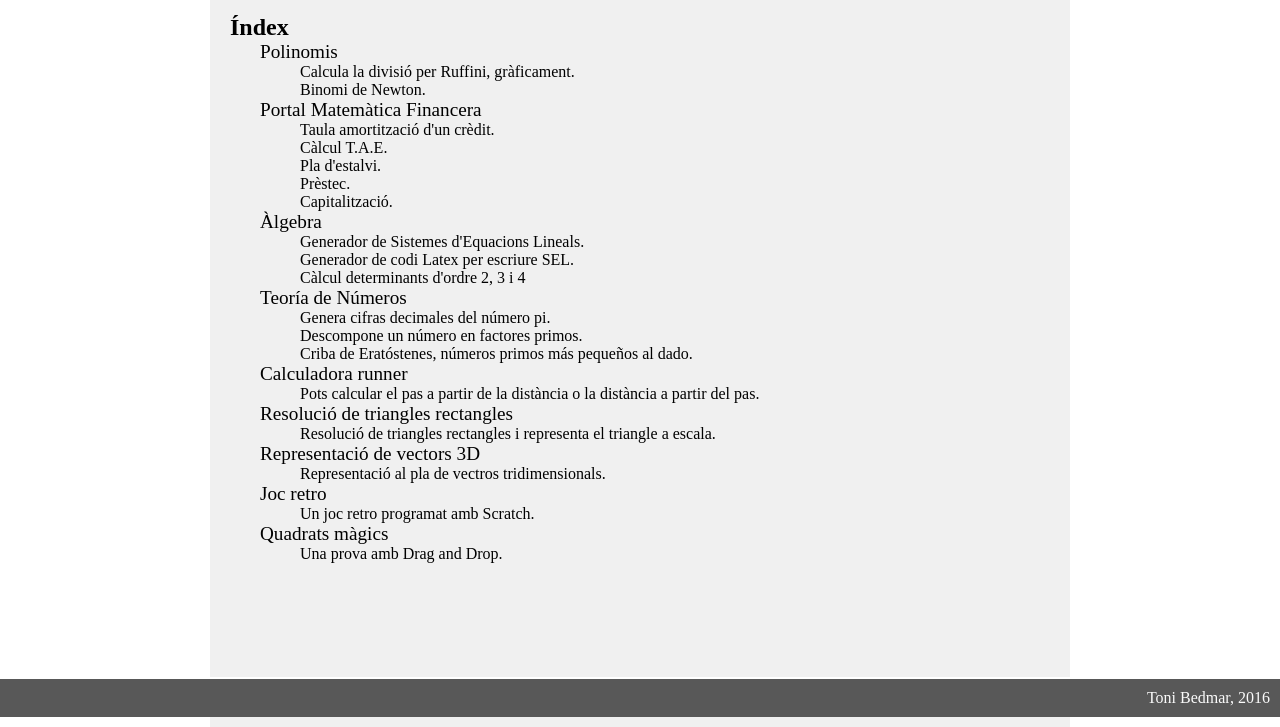
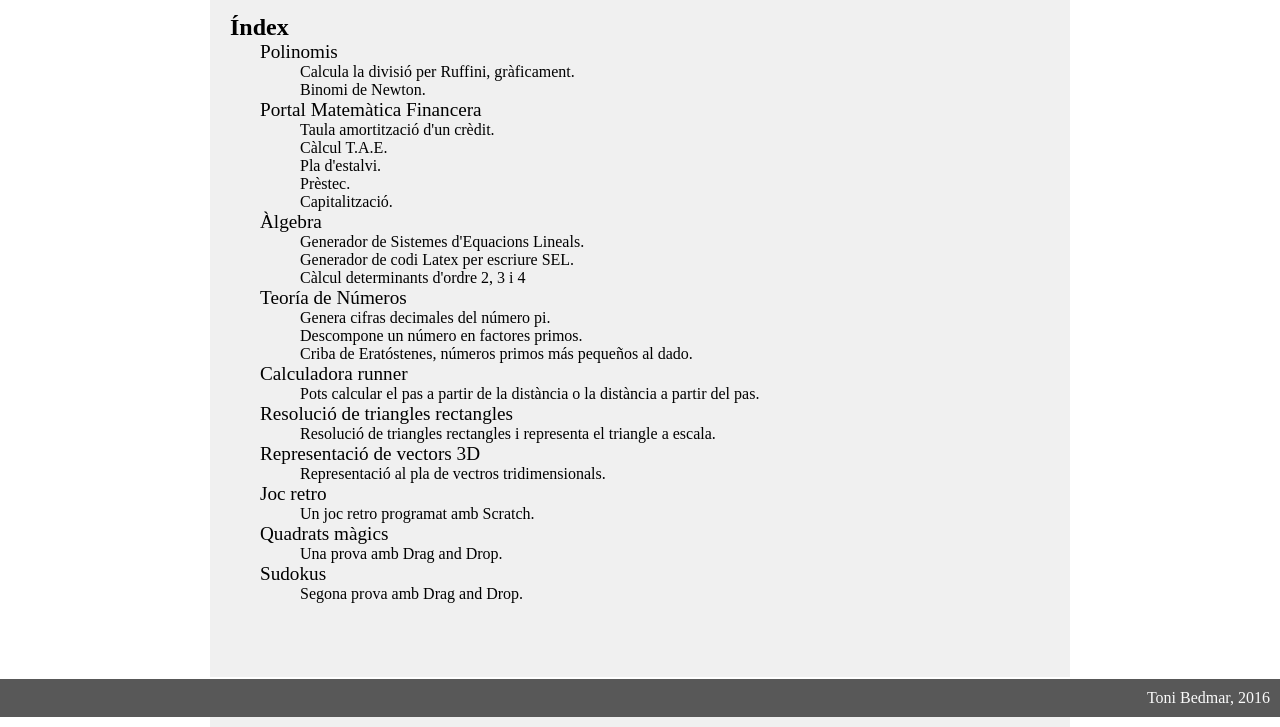
Before and after one commit to tbedmar/tbedmar.github.io, a plain HTML site: page index.html in a window 1280 px wide. Shown: the part 73-800 px from the top of the page. Drawn offline with Linux system fonts and the light colour scheme.

Commit message:
Update index.html

```diff
--- a/index.html
+++ b/index.html
@@ -57,6 +57,8 @@
 <p style="margin-left: 70px;" >Un joc retro programat amb Scratch.</p>
 <a href="cuadradosmagicos.html" target=”_blank”><p style="margin-left: 30px;" ><big>Quadrats màgics</big></p></a>
 <p style="margin-left: 70px;" >Una prova amb Drag and Drop.</p>
+<a href="sudoku.html" target=”_blank”><p style="margin-left: 30px;" ><big>Sudokus</big></p></a>
+<p style="margin-left: 70px;" >Segona prova amb Drag and Drop.</p>
 
 </nav>
 
```
